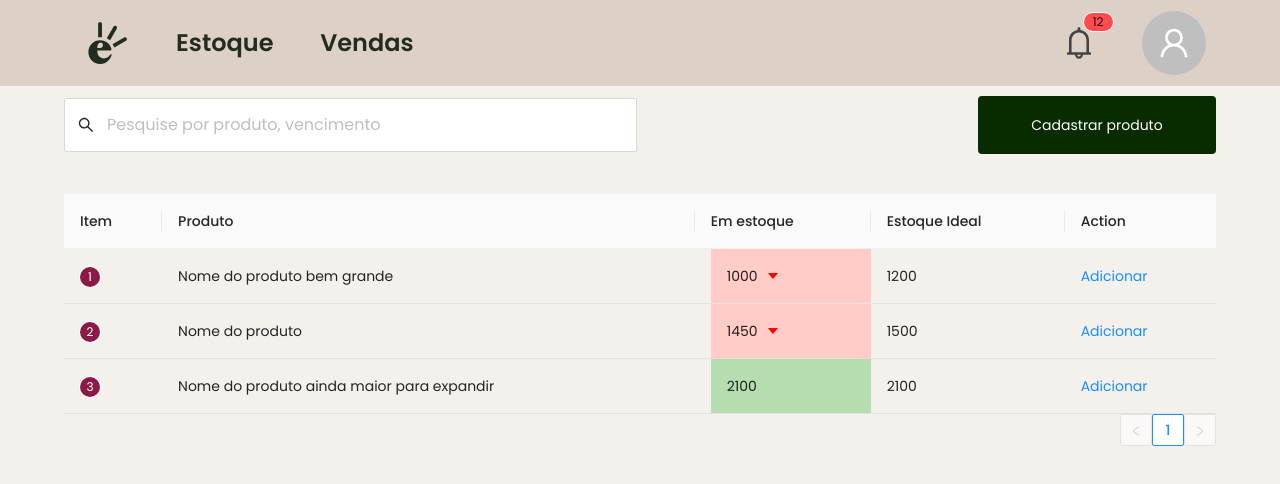
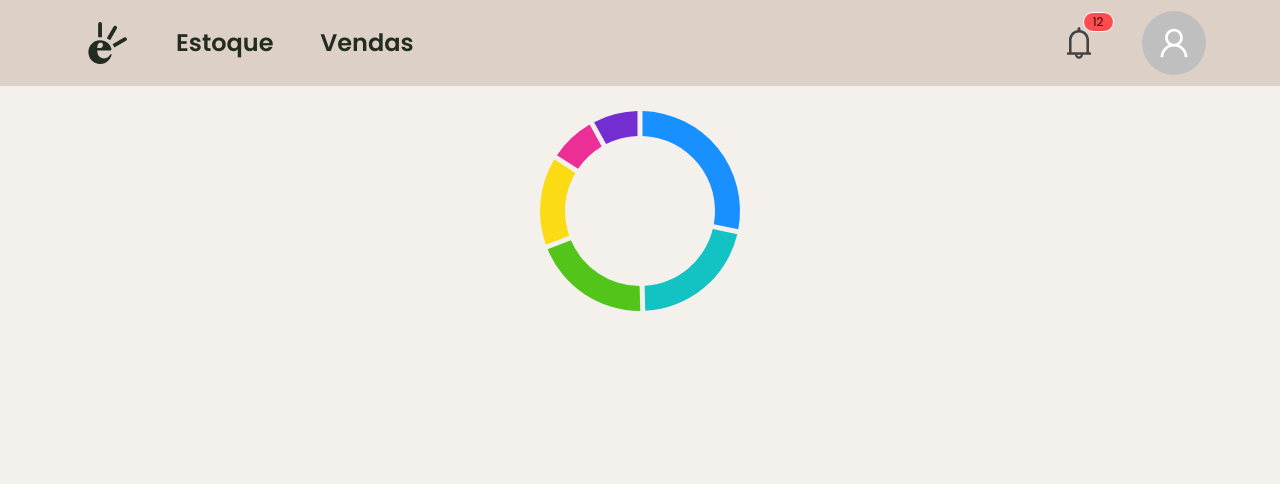
Before and after one commit to leonardoAnjos16/sinve, a React (Create React App) app: page /vendas in a window 1280 px wide. Shown: the top 484 px of the page. Built offline with nearby package versions, Linux system fonts and the light colour scheme.

Commit message:
feature(sales-page): create SalesPieChart component and update page route

```diff
--- a/package.json
+++ b/package.json
@@ -6,6 +6,7 @@
     "@ant-design/icons": "^4.7.0",
     "@types/antd": "^1.0.0",
     "antd": "^4.23.2",
+    "d3": "^7.6.1",
     "react": "^17.0.2",
     "react-dom": "^17.0.2",
     "react-router-dom": "^5.3.0",
@@ -23,6 +24,7 @@
     "@testing-library/jest-dom": "^5.11.4",
     "@testing-library/react": "^11.1.0",
     "@testing-library/user-event": "^12.1.10",
+    "@types/d3": "^7.4.0",
     "@types/jest": "^26.0.15",
     "@types/node": "^12.0.0",
     "@types/react": "^17.0.0",
--- a/src/components/Navbar/index.tsx
+++ b/src/components/Navbar/index.tsx
@@ -17,7 +17,7 @@ export const Navbar: React.FC = () => (
         }}
         />
         <Link to="/"><TypeToChoice>Estoque</TypeToChoice></Link>
-        <Link to="/"><TypeToChoice>Vendas</TypeToChoice></Link>
+        <Link to="/vendas"><TypeToChoice>Vendas</TypeToChoice></Link>
       </LeftInsideContainer>
       <RightInsideContainer>
         <Notification />
--- /dev/null
+++ b/src/components/SalesPieChart/index.tsx
@@ -0,0 +1,59 @@
+import React, { useEffect } from 'react';
+import * as d3 from 'd3';
+import {
+  Container,
+} from './style';
+
+interface ButtonSinveProps {
+  data: number[]
+}
+
+export const SalesPieChart: React.FC<ButtonSinveProps> = ({ data }) => {
+  const x = 2;
+  const color = ['#1890FF', '#13C2C2', '#52C41A', '#FADB14', '#EB2F96', '#722ED1'];
+
+  const width = 250;
+  const height = width;
+  const radius = width / 2;
+  const donutWidth = 0.1 * width;
+
+  useEffect(() => {
+    draw();
+  }, [data]);
+
+  function draw() {
+    const svg = d3
+      .select('#sales-pie-chart')
+      .append('svg')
+      .attr('height', width)
+      .attr('width', width)
+      .append('g')
+      .attr('transform', `translate(${radius}, ${radius})`);
+
+    const arc = d3
+      .arc()
+      .innerRadius(radius - 25 - donutWidth)
+      .outerRadius(radius - 25)
+      .startAngle((d) => d.startAngle)
+      .endAngle(((d) => d.endAngle));
+
+    const pieG = d3
+      .pie()
+      .sort(null)
+      .padAngle(0.04);
+
+    const path = svg
+      .selectAll('path')
+      .data((d) => pieG(data))
+      .enter()
+      .append('path')
+      .attr('d', arc as any)
+      .attr('fill', (d, i) => color[i]);
+  }
+
+  return (
+    <Container>
+      <div id="sales-pie-chart" />
+    </Container>
+  );
+};
--- /dev/null
+++ b/src/components/SalesPieChart/style.ts
@@ -0,0 +1,11 @@
+import styled from 'styled-components';
+
+export const Container = styled.div`
+  height: fit-content;
+  padding-bottom: 40px !important;
+  display: flex;
+  justify-content: center;
+  align-items: center;
+  flex-direction: column;
+
+`;
--- a/src/components/index.ts
+++ b/src/components/index.ts
@@ -6,6 +6,7 @@ import { ButtonSinve } from './ButtonSinve';
 import { InputSearch } from './InputSearch';
 import { TableComponent } from './Table';
 import { ShowProductHistory } from './ShowProductHistory';
+import { SalesPieChart } from './SalesPieChart';
 
 export {
   Navbar,
@@ -16,4 +17,5 @@ export {
   InputSearch,
   TableComponent,
   ShowProductHistory,
+  SalesPieChart,
 };
--- /dev/null
+++ b/src/pages/Sales/index.tsx
@@ -0,0 +1,19 @@
+import React from 'react';
+
+import {
+  Navbar, SalesPieChart,
+} from '../../components';
+import {
+  CardsContainer, Container, ElementsContainer,
+} from './style';
+
+export const Sales: React.FC = () => (
+  <Container>
+    <Navbar />
+    <ElementsContainer>
+      <CardsContainer>
+        <SalesPieChart data={[28.8, 21.4, 19.7, 14.8, 7.65, 7.65]} />
+      </CardsContainer>
+    </ElementsContainer>
+  </Container>
+);
--- /dev/null
+++ b/src/pages/Sales/style.ts
@@ -0,0 +1,25 @@
+import styled from 'styled-components';
+
+export const Container = styled.div`
+  height: fit-content;
+  padding-bottom: 40px !important;
+  display: flex;
+  justify-content: center;
+  align-items: center;
+  flex-direction: column;
+
+`;
+
+export const ElementsContainer = styled.div`
+  display: flex;
+  width: 100%;
+  align-items: center;
+  flex-direction: column;
+  `;
+
+export const CardsContainer = styled.div`
+  display: flex;
+  width: 85vw;
+  align-items: center;
+  flex-direction: column;
+  `;
--- a/src/pages/index.ts
+++ b/src/pages/index.ts
@@ -1,7 +1,9 @@
 import { RegisterProduct } from './RegisterProduct';
 import { Inventory } from './Inventory';
+import { Sales } from './Sales';
 
 export {
   RegisterProduct,
   Inventory,
+  Sales,
 };
--- a/src/routes/PublicRoutes.tsx
+++ b/src/routes/PublicRoutes.tsx
@@ -1,10 +1,13 @@
 import React from 'react';
 import { Route, Switch } from 'react-router-dom';
 
-import { RegisterProduct, Inventory } from '../pages';
+import { RegisterProduct, Inventory, Sales } from '../pages';
 
 export const PublicRoutes = (): JSX.Element => (
   <Switch>
+    <Route path="/vendas">
+      <Sales />
+    </Route>
     <Route path="/registrar-produto">
       <RegisterProduct />
     </Route>
```
